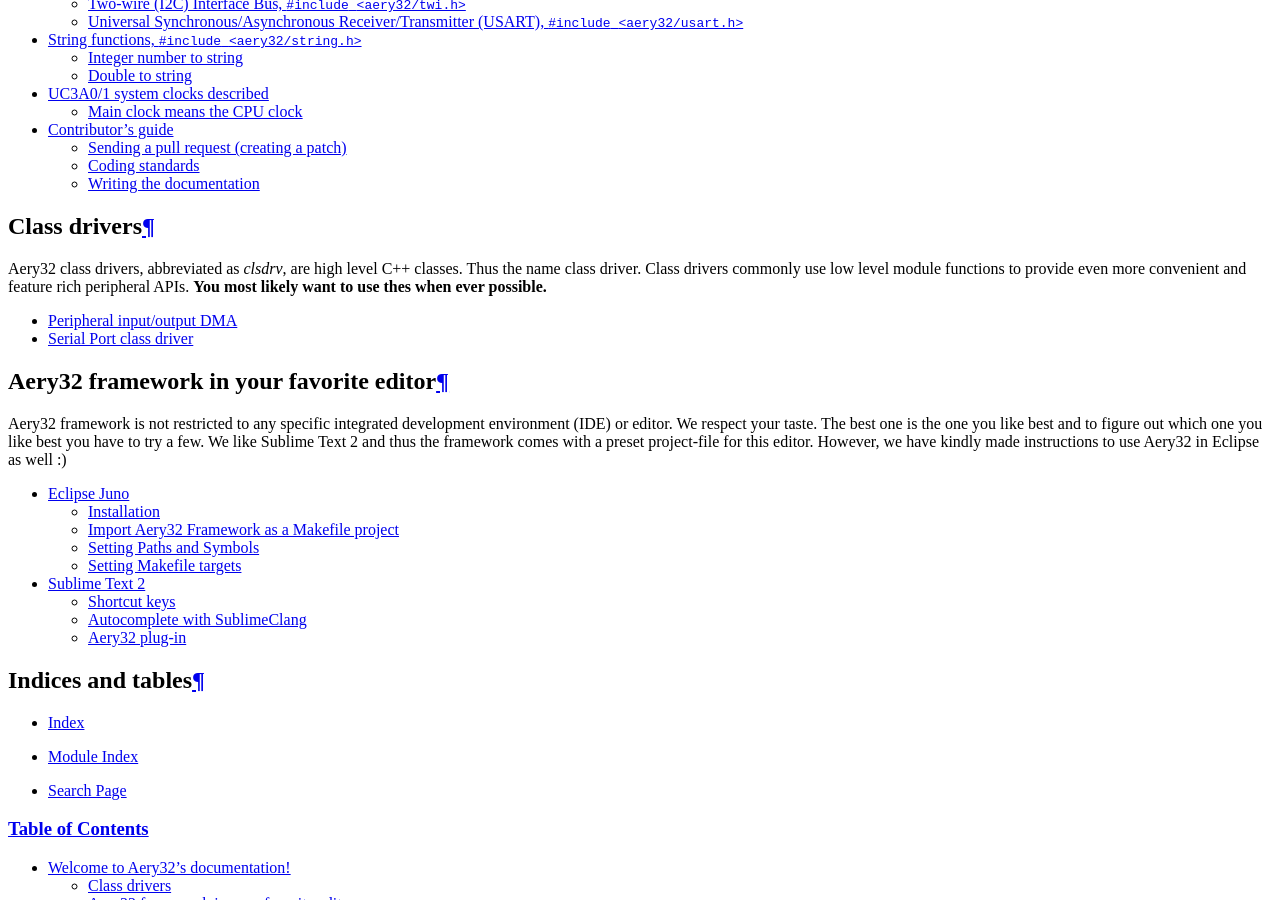
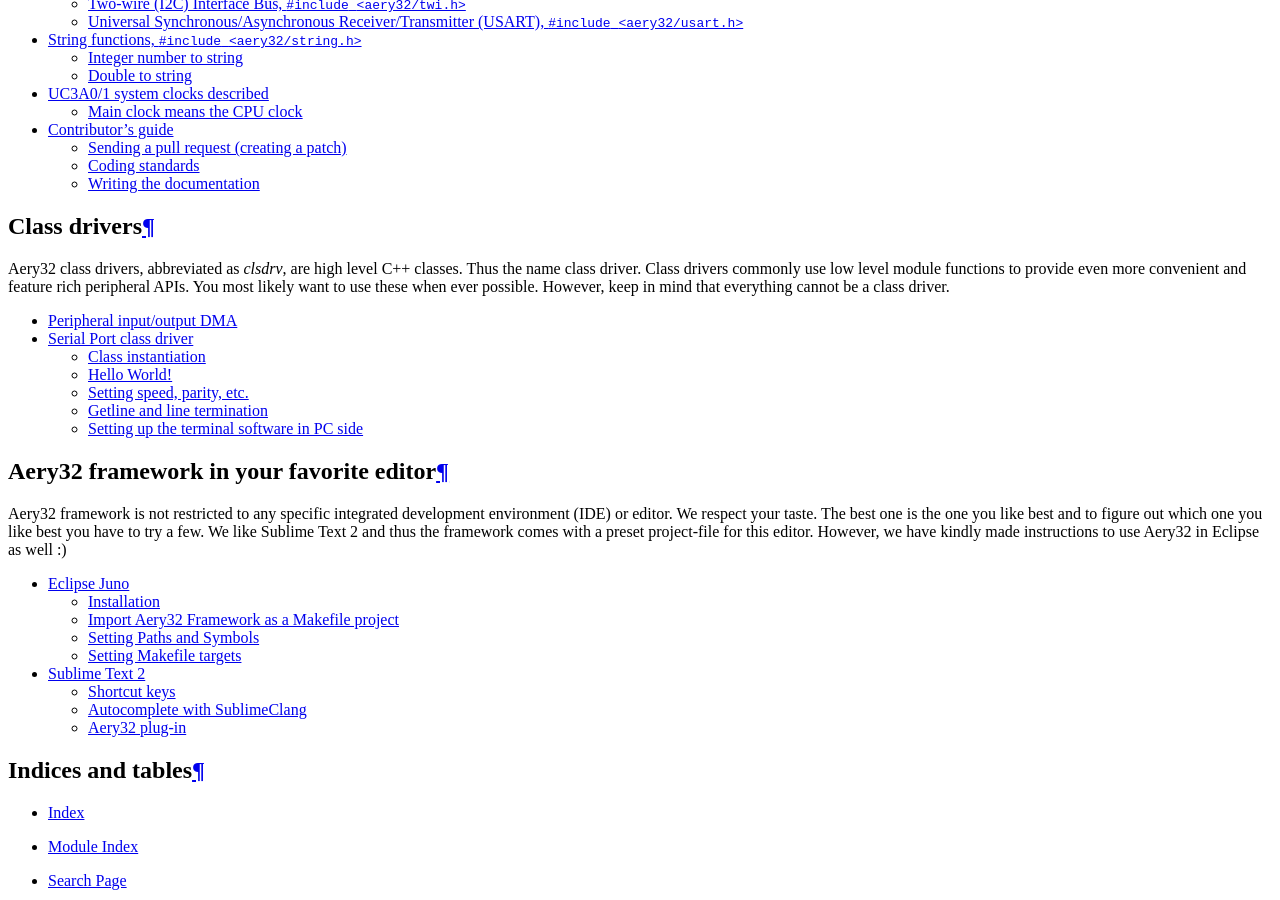
Before and after one commit to aery32/aery32-refguide, a Sphinx documentation site: the page built from source/index.rst, in a window 1280 px wide and 900 px high, scrolled down 707 px. Built offline with Sphinx 7.4.7, drawn with Linux system fonts in a browser that asks for light colours.

Commit message:
Update index.rst

```diff
--- a/source/index.rst
+++ b/source/index.rst
@@ -25,10 +25,11 @@
 Aery32 class drivers, abbreviated as *clsdrv*, are high level C++ classes.
 Thus the name class driver. Class drivers commonly use low level module
 functions to provide even more convenient and feature rich peripheral APIs.
-**You most likely want to use thes when ever possible.**
+You most likely want to use these when ever possible. However, keep in mind
+that everything cannot be a class driver.
 
 .. toctree::
-   :maxdepth: 1
+   :maxdepth: 2
 
    clsdrv/periph_iodma
    clsdrv/serial_port
```
